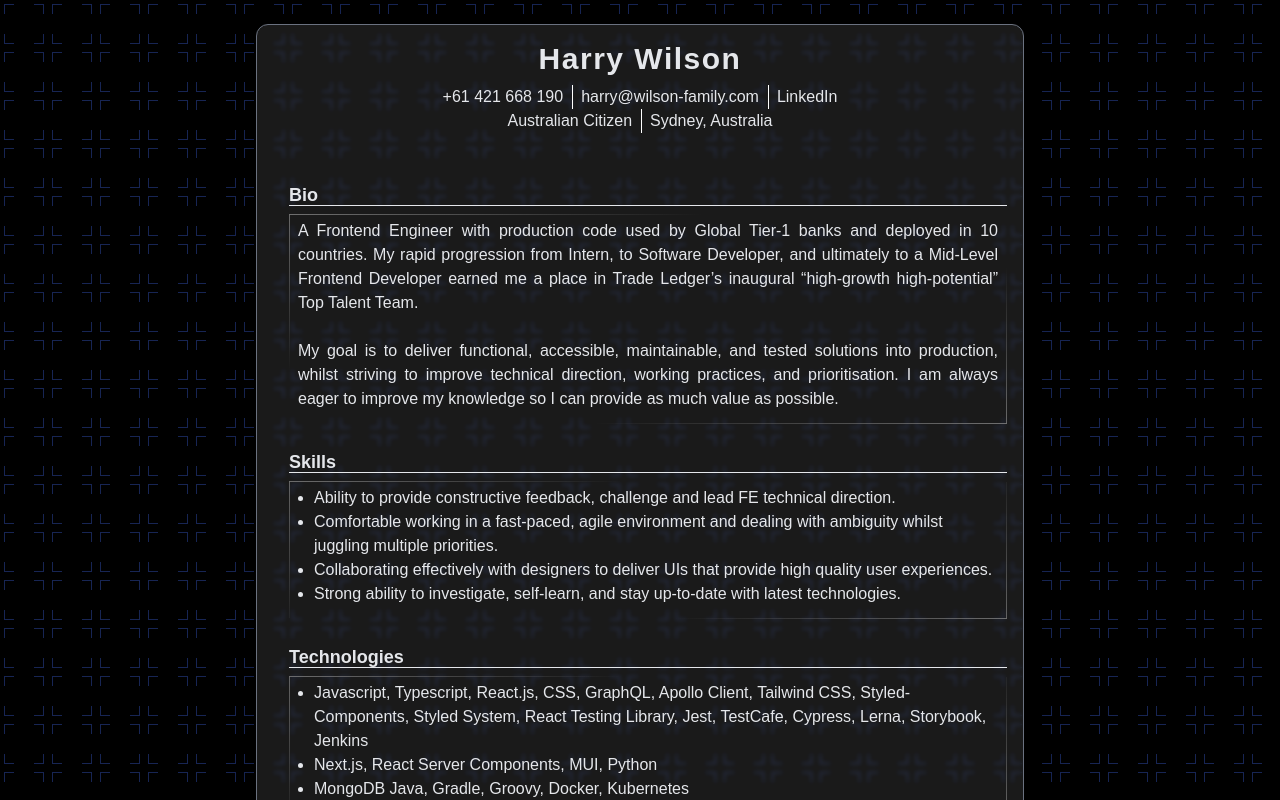
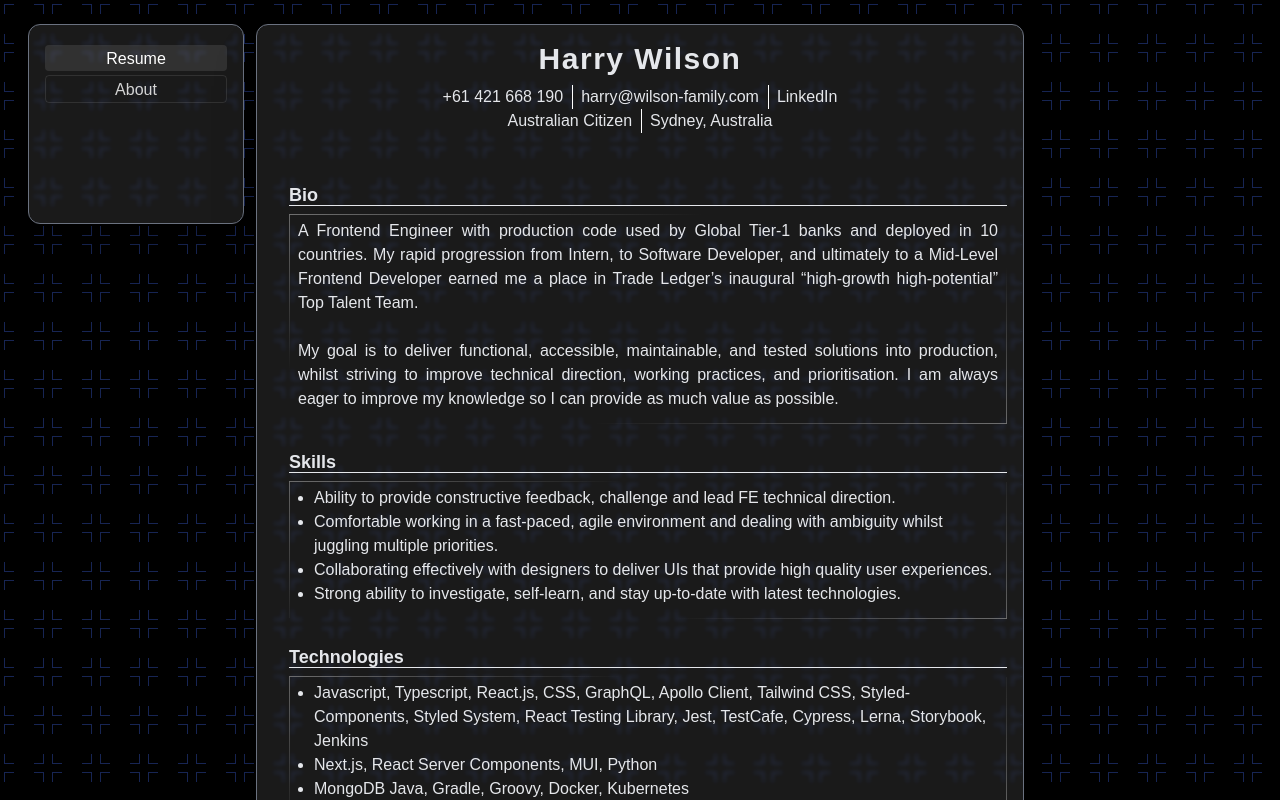
Before and after one commit to hwilsonnn/hwilsonnn.github.io, a React (Vite) app: page /#/resume in a window 1280 px wide. Built offline with nearby package versions, Linux system fonts and the light colour scheme; a web font is replaced by a local one.

Commit message:
Added functionality for child routes

```diff
--- a/src/components/MenuBar.tsx
+++ /dev/null
@@ -1,37 +0,0 @@
-import clsx from "clsx"
-import { NavLink, useLocation } from "react-router-dom"
-
-const MenuBar = () => {
-  const location = useLocation()
-
-  const routes = [
-    // { route: "", label: "Home" },
-    { route: "resume", label: "Resume" }
-  ]
-  return (
-    <div className="absolute -ml-[calc(60%+240px)] min-h-[200px] min-w-[200px] rounded-xl border border-gray-500 bg-[rgba(255,255,255,.10)] p-4 shadow-2xl backdrop-blur-[2px]">
-      {routes.map(({ route, label }, index) => (
-        <NavLink
-          to={route}
-          className={({ isActive }) =>
-            isActive ? "text-white" : "text-neutral-300"
-          }
-        >
-          <div
-            key={index}
-            className={clsx(
-              "my-1 min-w-[180px] select-none rounded pt-[2px] text-center transition duration-200 hover:cursor-pointer hover:bg-[rgba(255,255,255,.20)]",
-              location.pathname === `/${route}`
-                ? "bg-[rgba(255,255,255,.10)]"
-                : "bg-transparent"
-            )}
-          >
-            {label}
-          </div>
-        </NavLink>
-      ))}
-    </div>
-  )
-}
-
-export default MenuBar
--- /dev/null
+++ b/src/components/Menubar/MenuBar.tsx
@@ -0,0 +1,36 @@
+import { ExtendedRoute } from "./types"
+import MenubarItem from "./MenubarItem"
+import MenuBarItemWithChildren from "./MenuBarItemWithChildren"
+
+const MenuBar = () => {
+  const routes: Array<ExtendedRoute> = [
+    // { route: "", label: "Home" },
+    { route: "resume", label: "Resume" },
+    {
+      route: "about",
+      label: "About",
+      children: [
+        { route: "site", label: "This Site" },
+        { route: "me", label: "Me" }
+      ]
+    }
+  ]
+
+  return (
+    <div className="absolute -ml-[calc(60%+240px)] min-h-[200px] min-w-[200px] rounded-xl border border-gray-500 bg-[rgba(255,255,255,.10)] p-4 shadow-2xl backdrop-blur-[2px]">
+      {routes.map(({ route, label, children }) =>
+        children && children.length > 0 ? (
+          <MenuBarItemWithChildren
+            childRoutes={children}
+            parentRoute={route}
+            parentLabel={label}
+          />
+        ) : (
+          <MenubarItem route={route} label={label} />
+        )
+      )}
+    </div>
+  )
+}
+
+export default MenuBar
--- /dev/null
+++ b/src/components/Menubar/MenuBarItemWithChildren.tsx
@@ -0,0 +1,53 @@
+import clsx from "clsx"
+import { RouteType } from "./types"
+import { useLocation } from "react-router-dom"
+import { useState } from "react"
+import MenubarItem from "./MenubarItem"
+
+interface Props {
+  childRoutes: Array<RouteType>
+  parentRoute: string
+  parentLabel: string
+}
+
+const MenuBarItemWithChildren = ({
+  childRoutes,
+  parentRoute,
+  parentLabel
+}: Props) => {
+  const location = useLocation()
+
+  const isCurrentRoute = location.pathname.includes(parentRoute)
+  const [showChildren, setShowChildren] = useState<boolean>(isCurrentRoute)
+
+  return (
+    <div
+      className={clsx(
+        "rounded border border-[rgba(255,255,255,.10)]",
+        showChildren ? "mt-1" : "my-1"
+      )}
+    >
+      <button
+        className={clsx(
+          "min-w-[180px] select-none rounded pt-[2px] text-center transition duration-200 hover:cursor-pointer hover:bg-[rgba(255,255,255,.20)]",
+          isCurrentRoute
+            ? "bg-[rgba(255,255,255,.10)] text-white"
+            : "bg-transparent text-neutral-300"
+        )}
+        onClick={() => setShowChildren(!showChildren)}
+      >
+        {/* TODO: maybe have an icon to show it is collapsible */}
+        {parentLabel}
+      </button>
+      {showChildren && (
+        <>
+          {childRoutes.map(({ label, route }) => (
+            <MenubarItem label={label} route={`${parentRoute}/${route}`} />
+          ))}
+        </>
+      )}
+    </div>
+  )
+}
+
+export default MenuBarItemWithChildren
--- /dev/null
+++ b/src/components/Menubar/MenubarItem.tsx
@@ -0,0 +1,32 @@
+import clsx from "clsx"
+import { NavLink, useLocation } from "react-router-dom"
+import { RouteType } from "./types"
+
+type Props = RouteType
+
+const MenubarItem = ({ route, label }: Props) => {
+  const location = useLocation()
+
+  return (
+    <NavLink
+      to={route}
+      className={({ isActive }) =>
+        isActive ? "text-white" : "text-neutral-300"
+      }
+      key={route}
+    >
+      <div
+        className={clsx(
+          "my-1 min-w-[180px] select-none rounded pt-[2px] text-center transition duration-200 hover:cursor-pointer hover:bg-[rgba(255,255,255,.20)]",
+          location.pathname === `/${route}`
+            ? "bg-[rgba(255,255,255,.10)]"
+            : "bg-transparent"
+        )}
+      >
+        {label}
+      </div>
+    </NavLink>
+  )
+}
+
+export default MenubarItem
--- /dev/null
+++ b/src/components/Menubar/index.ts
@@ -0,0 +1 @@
+export { default } from "./MenuBar"
--- /dev/null
+++ b/src/components/Menubar/types.ts
@@ -0,0 +1,5 @@
+export type RouteType = { route: string; label: string }
+
+export interface ExtendedRoute extends RouteType {
+  children?: Array<RouteType>
+}
--- a/src/main.tsx
+++ b/src/main.tsx
@@ -7,13 +7,25 @@ import ErrorPage from "./routes/ErrorPage"
 import Resume from "./routes/Resume/Resume"
 import { resumeLoader } from "./routes/Resume/resumeLoader"
 import App from "./App"
+import Site from "./routes/About/Site"
 
 const router = createHashRouter([
   {
     path: "/",
     element: <App />,
     errorElement: <ErrorPage />,
-    children: [{ loader: resumeLoader, path: "/resume", element: <Resume /> }]
+    children: [
+      { loader: resumeLoader, path: "/resume", element: <Resume /> },
+      {
+        path: "/about",
+        children: [
+          {
+            path: "/about/site",
+            element: <Site />
+          }
+        ]
+      }
+    ]
   }
 ])
 
--- /dev/null
+++ b/src/routes/About/Site/Site.tsx
@@ -0,0 +1,5 @@
+const Site = () => {
+  return <>this site</>
+}
+
+export default Site
--- /dev/null
+++ b/src/routes/About/Site/index.ts
@@ -0,0 +1 @@
+export { default } from "./Site"
--- a/src/routes/ErrorPage.tsx
+++ b/src/routes/ErrorPage.tsx
@@ -1,5 +1,5 @@
 import { isRouteErrorResponse, useRouteError } from "react-router-dom"
-import MenuBar from "../components/MenuBar"
+import Menubar from "../components/Menubar"
 import Space from "../components/Space"
 import background from "../assets/bgImage.svg"
 
@@ -14,7 +14,7 @@ const ErrorPage = () => {
     >
       <div className="my-6">
         <div className="flex flex-col items-center">
-          <MenuBar />
+          <Menubar />
           <div className="flex max-w-3/5 flex-col rounded-xl border border-gray-500 bg-[rgba(255,255,255,.10)] px-4 text-gray-200 shadow-2xl backdrop-blur-[2px]">
             {isRouteErrorResponse(error) ? (
               <div className="flex w-full flex-col content-center items-center">
--- a/src/routes/Resume/Resume.tsx
+++ b/src/routes/Resume/Resume.tsx
@@ -11,8 +11,14 @@ const Resume = () => {
 
   const contactDetails = [
     "+61 421 668 190",
-    <a href="mailto:harry@wilson-family.com">harry@wilson-family.com</a>,
-    <a href="https://www.linkedin.com/in/harry--wilson/" target="_blank">
+    <a href="mailto:harry@wilson-family.com" className="hover:underline">
+      harry@wilson-family.com
+    </a>,
+    <a
+      href="https://www.linkedin.com/in/harry--wilson/"
+      target="_blank"
+      className="hover:underline"
+    >
       LinkedIn
     </a>
   ]
--- a/src/routes/index.tsx
+++ b/src/routes/index.tsx
@@ -1,6 +1,7 @@
 import { useEffect } from "react"
 import Space from "../components/Space"
 import { Outlet, useLocation, useNavigate } from "react-router-dom"
+import Menubar from "../components/Menubar"
 
 const Root = () => {
   const location = useLocation()
@@ -9,6 +10,7 @@ const Root = () => {
   // TODO: add something to the home page
   useEffect(() => {
     if (location.pathname === "/") {
+      console.log("navigating")
       console.log(location.pathname)
       navigator("/resume")
     }
@@ -18,7 +20,7 @@ const Root = () => {
   return (
     <div className="my-6">
       <div className="flex flex-col items-center">
-        {/* <MenuBar /> */}
+        <Menubar />
         <div className="flex w-3/5 flex-col rounded-xl border border-gray-500 bg-[rgba(255,255,255,.10)] p-4 text-gray-200 shadow-2xl backdrop-blur-[2px]">
           <Outlet />
         </div>
```
